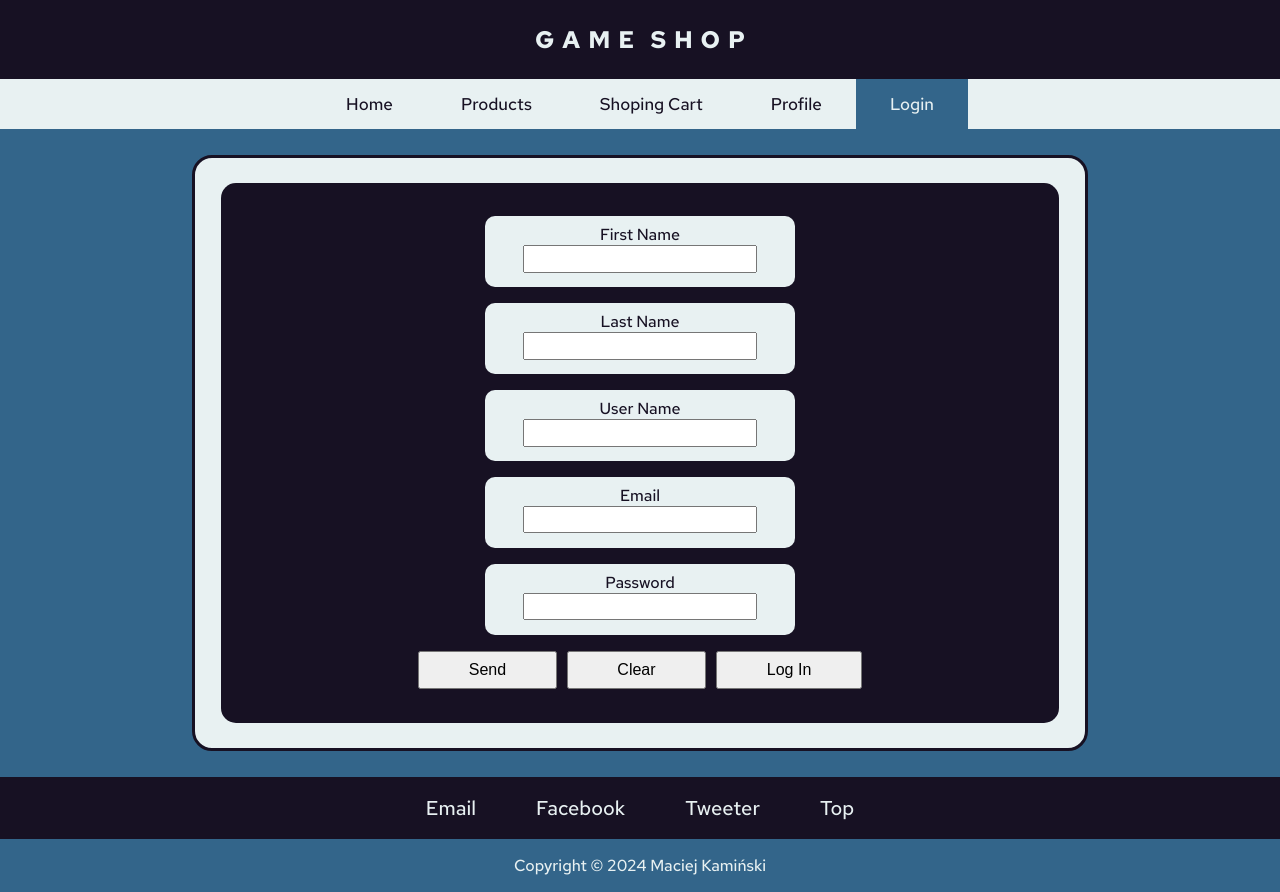
After one commit to bamboo-tree/GameShop, a PHP site: page /pages/sign_up_page.php in a window 1280 px wide. The commit adds this page. Run offline with PHP 8.4, Linux system fonts and the light colour scheme.

Commit message:
Basic login and sign up form created. Now it's time to add database

```diff
--- /dev/null
+++ b/pages/sign_up_page.php
@@ -0,0 +1,158 @@
+<!DOCTYPE html>
+<?php
+require '../php/User.php';
+?>
+<html lang="en">
+
+<head>
+	<meta charset="UTF-8" />
+	<meta name="viewport" content="width=device-width, initial-scale=1.0" />
+	<title>Game Shop</title>
+	<link rel="shortcut icon" href="../images/favicon.ico" type="image/x-icon" />
+	<!-- CSS -->
+	<link rel="stylesheet" href="../styles/main.css" />
+	<link rel="stylesheet" href="../styles/login_page.css" />
+	<!-- Google fonts -->
+	<link rel="preconnect" href="https://fonts.googleapis.com" />
+	<link rel="preconnect" href="https://fonts.gstatic.com" crossorigin />
+	<link
+		href="https://fonts.googleapis.com/css2?family=Red+Hat+Text:ital,wght@0,300..700;1,300..700&display=swap"
+		rel="stylesheet" />
+</head>
+
+<body>
+	<div class="title">
+		<?php
+		$text = "GAME SHOP";
+		for ($i = 0; $i < strlen($text); $i++) {
+			$class_name = "letter" . (($i + 1) % 2) + 1;
+			$letter = $text[$i];
+			echo "<p class='$class_name'>$letter</p>";
+		}
+		?>
+	</div>
+	<div class="topnav">
+		<!-- TODO: if user is logged in change 'login' to 'logout' -->
+		<a href="./home_page.php">Home</a>
+		<a href="">Products</a>
+		<a href="">Shoping Cart</a>
+		<a href="">Profile</a>
+		<a class="active" href="">Login</a>
+	</div>
+	<div id="wrap">
+		<div class="main_page">
+			<?php
+			// check user input
+			if ($_SERVER["REQUEST_METHOD"] == "POST") {
+				if ($_POST['log_in'] == "Log In") {
+					header('Location: ./log_in_page.php');
+				} else {
+
+					$first_name = htmlspecialchars($_POST['first_name']);
+					$last_name = htmlspecialchars($_POST['last_name']);
+					$user_name = htmlspecialchars($_POST['user_name']);
+					$email = htmlspecialchars($_POST['email']);
+					$password = htmlspecialchars($_POST['password']);
+					// validation
+
+					if (empty($first_name)) {
+						$errors[] = "First name is required.";
+					} else {
+						$first_name = trim($first_name);
+						if (!preg_match("/^[aąbcćdeęfghijklłmnńoópqrsśtuvwxyzźżAĄBCĆDEĘFGHIJKLŁMNŃOÓPQRSŚTUVWXYZŹŻ]+$/", $first_name)) {
+							$errors[] = "First name can only contain letters";
+						}
+					}
+					if (empty($last_name)) {
+						$errors[] = "Last name is required.";
+					} else {
+						$last_name = trim($last_name);
+						if (!preg_match("/^[aąbcćdeęfghijklłmnńoópqrsśtuvwxyzźżAĄBCĆDEĘFGHIJKLŁMNŃOÓPQRSŚTUVWXYZŹŻ]+$/", $last_name)) {
+							$errors[] = "Last name can only contain letters";
+						}
+					}
+					// TODO: username and email has to be unique
+					if (empty($user_name)) {
+						$errors[] = "User name is required.";
+					} else {
+						$user_name = trim($user_name);
+						if (!preg_match("/^[aąbcćdeęfghijklłmnńoópqrsśtuvwxyzźżAĄBCĆDEĘFGHIJKLŁMNŃOÓPQRSŚTUVWXYZŹŻ\d]{4,}$/", $user_name)) {
+							$errors[] = "User name must be at least 4 characters long and include letters and digits";
+						}
+					}
+					if (empty($email)) {
+						$errors[] = "Email is required.";
+					} else {
+						$email = trim($email);
+						if (!filter_var($email, FILTER_VALIDATE_EMAIL)) {
+							$errors[] = "Invalid email format.";
+						}
+					}
+					if (empty($password)) {
+						$errors[] = "Password is required.";
+					} else {
+						if (!(preg_match("/^(?=.*[A-Za-z])(?=.*\d)[A-Za-z\d@$!%*?&]{8,}$/", $password))) {
+							$errors[] = "Password must be at least 8 characters long and include at least one letter and one number.";
+						}
+					}
+
+					// Check if there are any errors
+					if (empty($errors)) {
+						// create User object
+						$user = new User($first_name, $last_name, $user_name, $email, $password);
+
+						echo "<div class='info'>";
+						$user->show_user_info();
+						echo "</div>";
+					} else {
+						// Display errors
+						echo "<div class='info'>";
+						foreach ($errors as $error) {
+							echo "<b>$error</b></br>";
+						}
+						echo "</div>";
+					}
+				}
+			}
+			?>
+			<form class="my_form" action="" method="POST">
+				<div class="input_set">
+					<label for="first_name">First Name</label>
+					<input type="text" name="first_name" id="first_name" />
+				</div>
+				<div class="input_set">
+					<label for="last_name">Last Name</label>
+					<input type="text" name="last_name" id="last_name" />
+				</div>
+				<div class="input_set">
+					<label for="user_name">User Name</label>
+					<input type="text" name="user_name" id="user_name" />
+				</div>
+				<div class="input_set">
+					<label for="email">Email</label>
+					<input type="text" name="email" id="email" />
+				</div>
+				<div class="input_set">
+					<label for="password">Password</label>
+					<input type="password" name="password" id="password" />
+				</div>
+				<div class="button_set">
+					<input type="submit" name="submit" value="Send" id="submit" />
+					<input type="reset" name="reset" value="Clear" id="clear" />
+					<input type="submit" name="log_in" value="Log In" id="log_in" />
+				</div>
+			</form>
+		</div>
+	</div>
+	<div class="footer">
+		<div class="bottom_bar">
+			<a href="#email">Email</a>
+			<a href="#facebook">Facebook</a>
+			<a href="#tweeter">Tweeter</a>
+			<a href="#">Top</a>
+		</div>
+		<p>Copyright © 2024 Maciej Kamiński</p>
+	</div>
+</body>
+
+</html>
--- a/styles/login_page.css
+++ b/styles/login_page.css
@@ -3,23 +3,11 @@
   width: 70%;
 }
 
-#sign_up_form {
-  color: #e8f1f2;
+.my_form {
   border-radius: 15px;
   background: #171123;
   padding: 3% 6%;
-  display: flex;
-  flex-direction: column;
-  justify-content: center;
-  align-items: center;
-  box-sizing: border-box;
-}
-
-#log_in_form {
-  color: #e8f1f2;
-  border-radius: 15px;
-  background: #171123;
-  padding: 3% 6%;
+  width: 100%;
   display: flex;
   flex-direction: column;
   justify-content: center;
```
Also changed, not shown: home_page.php (deleted, +0 -115 lines), login_page.php (deleted, +0 -169 lines), pages/home_page.php (added, +119 -0 lines), pages/log_in_page.php (added, +80 -0 lines).
